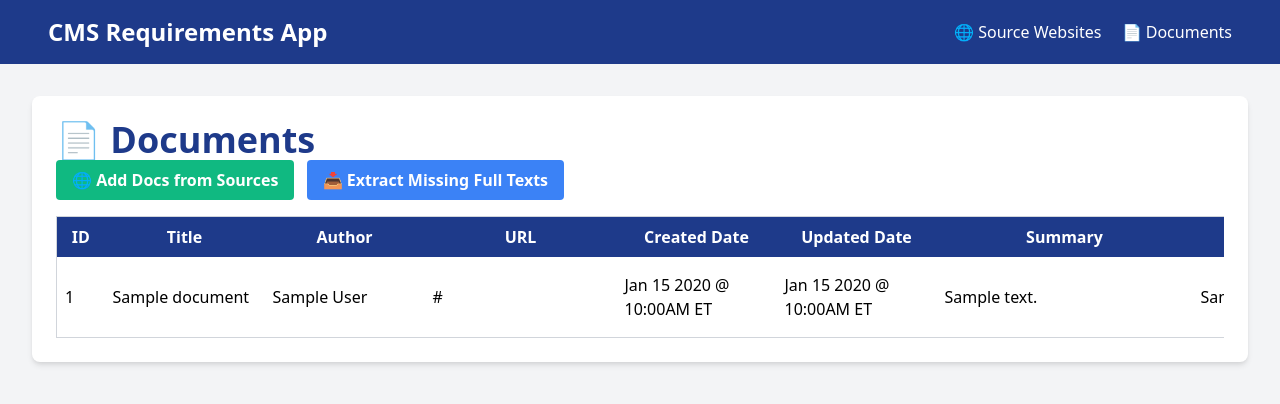
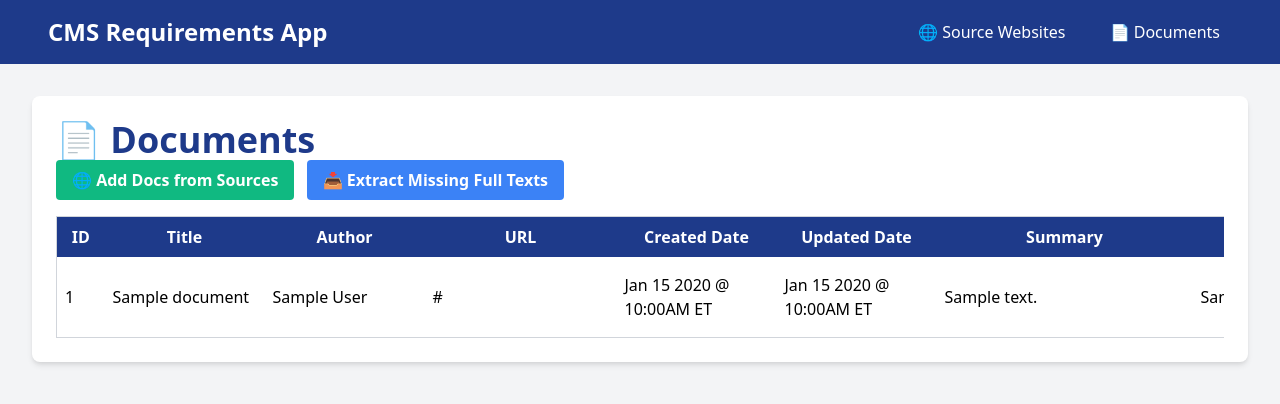
Before and after one commit to andrewfurman/Website-Link-Scraper, a Flask app: page /documents/ in a window 1280 px wide. Shown: the top 404 px of the page. Run offline with Flask 3, Linux system fonts and the light colour scheme; tables that the repository leaves empty hold one stand-in row (values such as "Sample post").

Commit message:
cms documents

```diff
--- a/templates/header.html
+++ b/templates/header.html
@@ -3,8 +3,8 @@
         <div class="flex justify-between items-center">
             <a href="{{ url_for('source_website.index') }}" class="text-white text-2xl font-bold">CMS Requirements App</a>
             <div>
-                <a href="{{ url_for('source_website.index') }}" class="text-white mr-4">🌐 Source Websites</a>
-                <a href="{{ url_for('documents.index') }}" class="text-white">📄 Documents</a>
+                <a href="{{ url_for('source_website.index') }}" class="text-white mr-4 px-3 py-2 rounded hover:bg-blue-800 transition-colors duration-200">🌐 Source Websites</a>
+                <a href="{{ url_for('documents.index') }}" class="text-white px-3 py-2 rounded hover:bg-blue-800 transition-colors duration-200">📄 Documents</a>
             </div>
         </div>
     </div>
```
